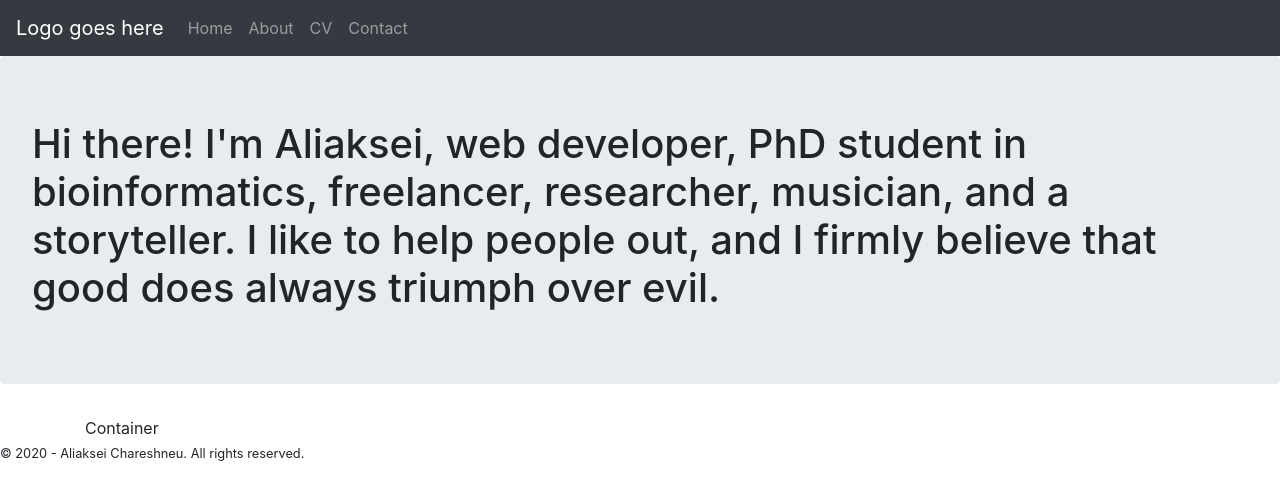
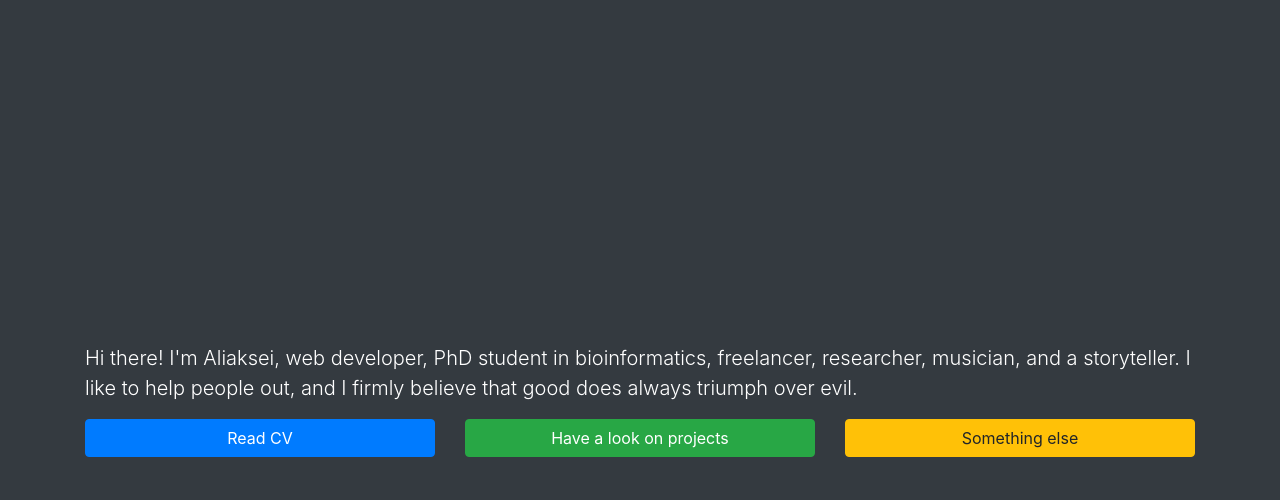
Before and after one commit to aliaksei-chareshneu/portfolio-webpage, a React (Create React App) app: page / in a window 1280 px wide. Shown: the top 500 px of the page. Built offline with nearby package versions, Linux system fonts and the light colour scheme.

Commit message:
Redesign; externalize components; change text
Remove TopNavigation component (temporarily)
Externalize Main and Footer components
Removed previously added padding from body

```diff
--- a/src/App.js
+++ b/src/App.js
@@ -1,22 +1,14 @@
 import React from 'react'
-import { Jumbotron, Container } from 'react-bootstrap'
 import TopNavigation from './components/TopNavigation'
+import Main from './components/Main'
+import Footer from './components/Footer'
 
 const App = () => {
     return (
-        <div>
-            <TopNavigation />
-            <Jumbotron>
-                <h1>Hi there! I'm Aliaksei, web developer, PhD student in bioinformatics, freelancer, researcher, musician, and a storyteller.
-                    I like to help people out, and I firmly believe that good does always triumph over evil.
-                </h1>
-            </Jumbotron>
-            <Container>
-                Container
-            </Container>
-            <footer>
-                <small>&copy; 2020 - Aliaksei Chareshneu. All rights reserved.</small>
-            </footer>
+        <div className="min-vh-100">
+            {/* <TopNavigation /> */}
+            <Main />
+            {/* <Footer /> */}
         </div>
     )
 }
--- /dev/null
+++ b/src/components/Footer.js
@@ -0,0 +1,11 @@
+import React from 'react'
+
+const Footer = () => {
+    return (
+        <footer>
+            <small>&copy; 2020 - Aliaksei Chareshneu. All rights reserved.</small>
+        </footer>
+    )
+}
+
+export default Footer
--- /dev/null
+++ b/src/components/Main.js
@@ -0,0 +1,33 @@
+import React from 'react'
+import { Container, Row, Col, Button } from 'react-bootstrap'
+
+const Main = () => {
+    return (
+        <div className="bg-dark text-white d-flex align-items-center min-vh-100">
+            <Container>
+            <Row>
+                <Col>
+                <p className="lead">
+                    Hi there! I'm Aliaksei, web developer, PhD student in bioinformatics, freelancer, researcher, musician, and a storyteller.
+                    I like to help people out, and I firmly believe that good does always triumph over evil.
+                </p>
+                </Col>
+            </Row>
+            <Row>
+                <Col>
+                    <Button variant='primary' block>Read CV</Button>
+                </Col>
+                <Col>
+                    <Button variant='success' block>Have a look on projects</Button>
+                </Col>
+                <Col>
+                    <Button variant='warning' block>Something else</Button>
+                </Col>
+            </Row>
+        </Container>
+
+        </div>
+        )
+}
+
+export default Main
--- a/src/components/TopNavigation.js
+++ b/src/components/TopNavigation.js
@@ -1,5 +1,5 @@
 import React from 'react'
-import { Navbar, Nav, Form, FormControl, Button } from 'react-bootstrap'
+import { Navbar, Nav} from 'react-bootstrap'
 
 const TopNavigation = () => {
     return (
--- a/src/index.css
+++ b/src/index.css
@@ -1,3 +1,3 @@
 body {
-    padding-top: 56px;
+    /* padding-top: 56px; */
 }
```
